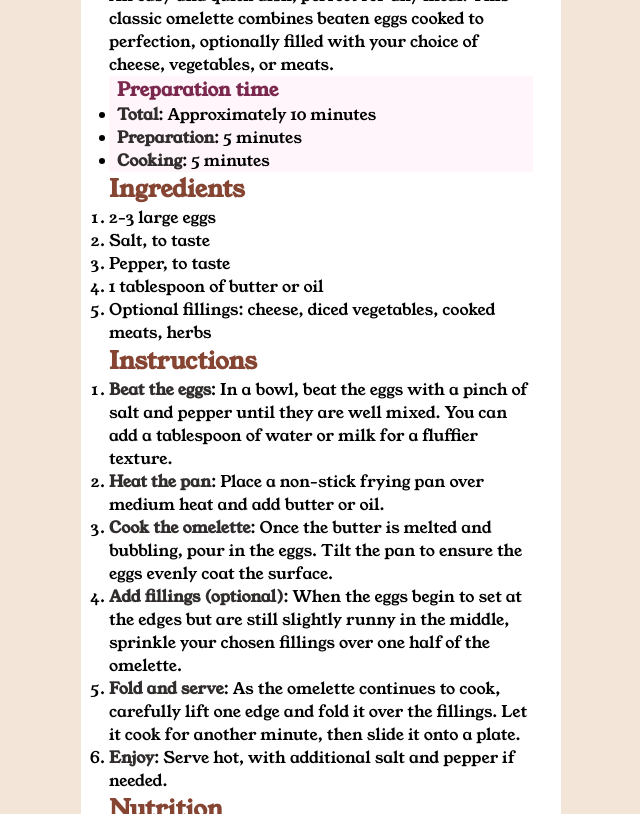
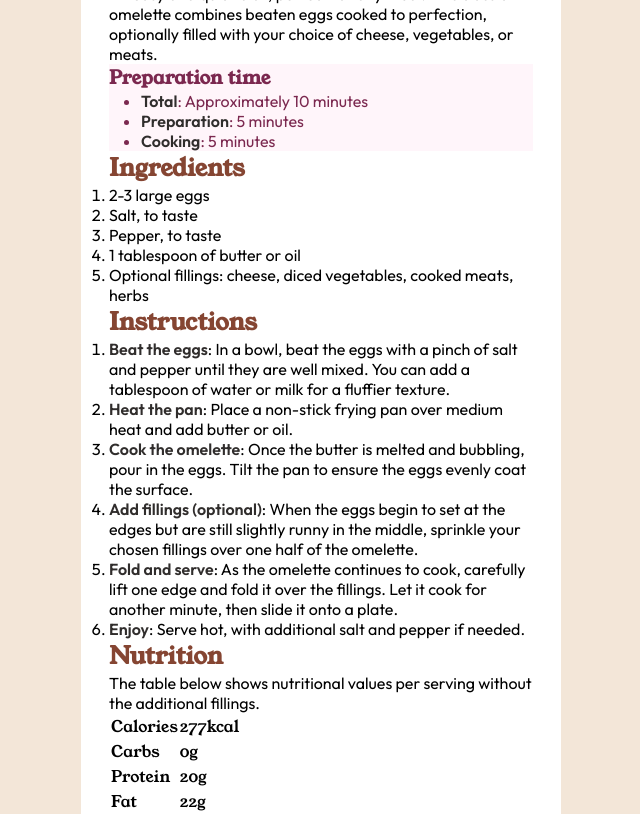
Before and after one commit to shaytcodes-mfe26/recipe-page, a plain HTML site: page index.html in a window 1280 px wide. Shown: the part 283-1097 px from the top of the page, without its empty margins (319-959 px from the left). Drawn offline with Linux system fonts and the light colour scheme.

Commit message:
Update styles.css

```diff
--- a/styles.css
+++ b/styles.css
@@ -49,9 +49,27 @@ h2{
   color: var(--clr-deep-Red-Brown)
 }
 
+p{
+  font-family: 'Outfit';
+  font-weight: var(--fw-400);
+
+}
 .prep-it{
   background: var(--clr-neutral-Light-Rose);
-  padding-left: .5rem;
+
+}
+
+.prep-list{
+  margin-left: 2rem;
+}
+
+.prep-list li{
+  text-decoration: dotted;
+  color: var(--clr-deep-Purple-Rose);
+}
+
+li{
+  font-family: 'Outfit';
 }
 
 h3{
```
